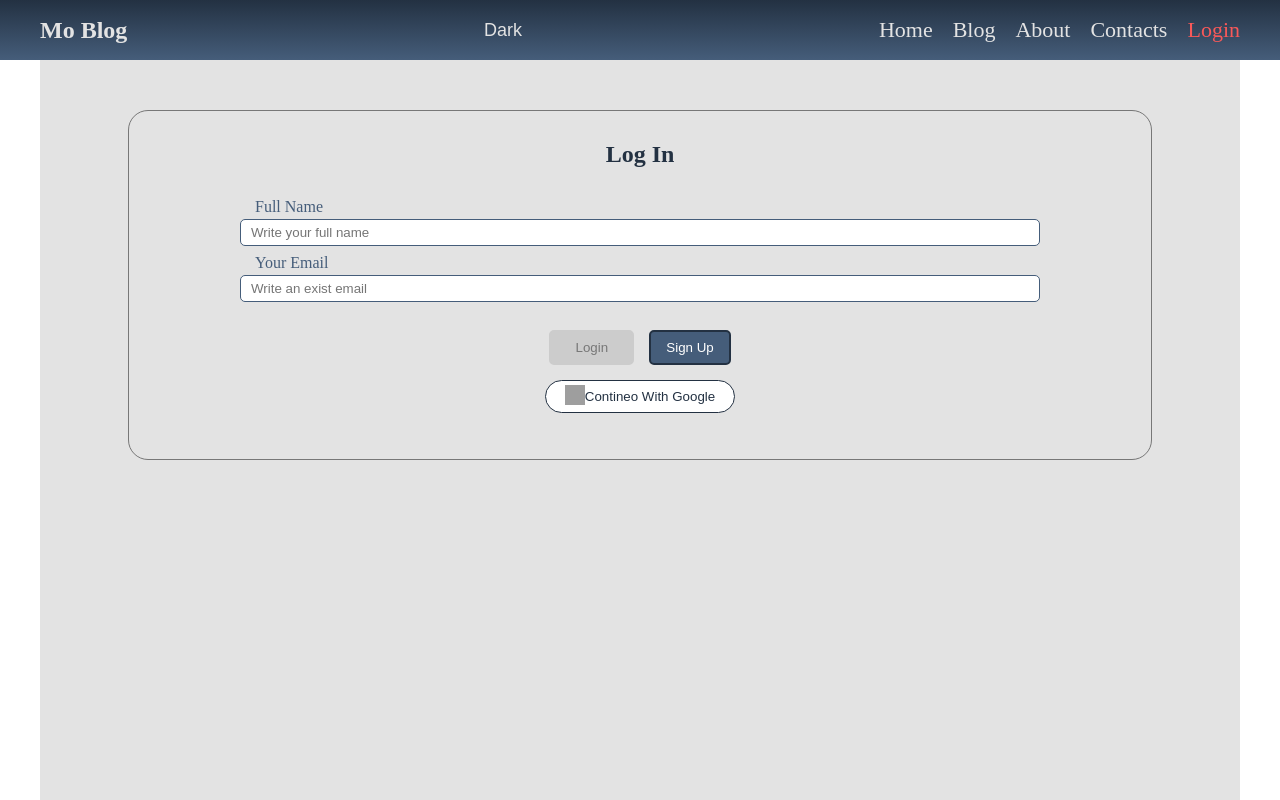
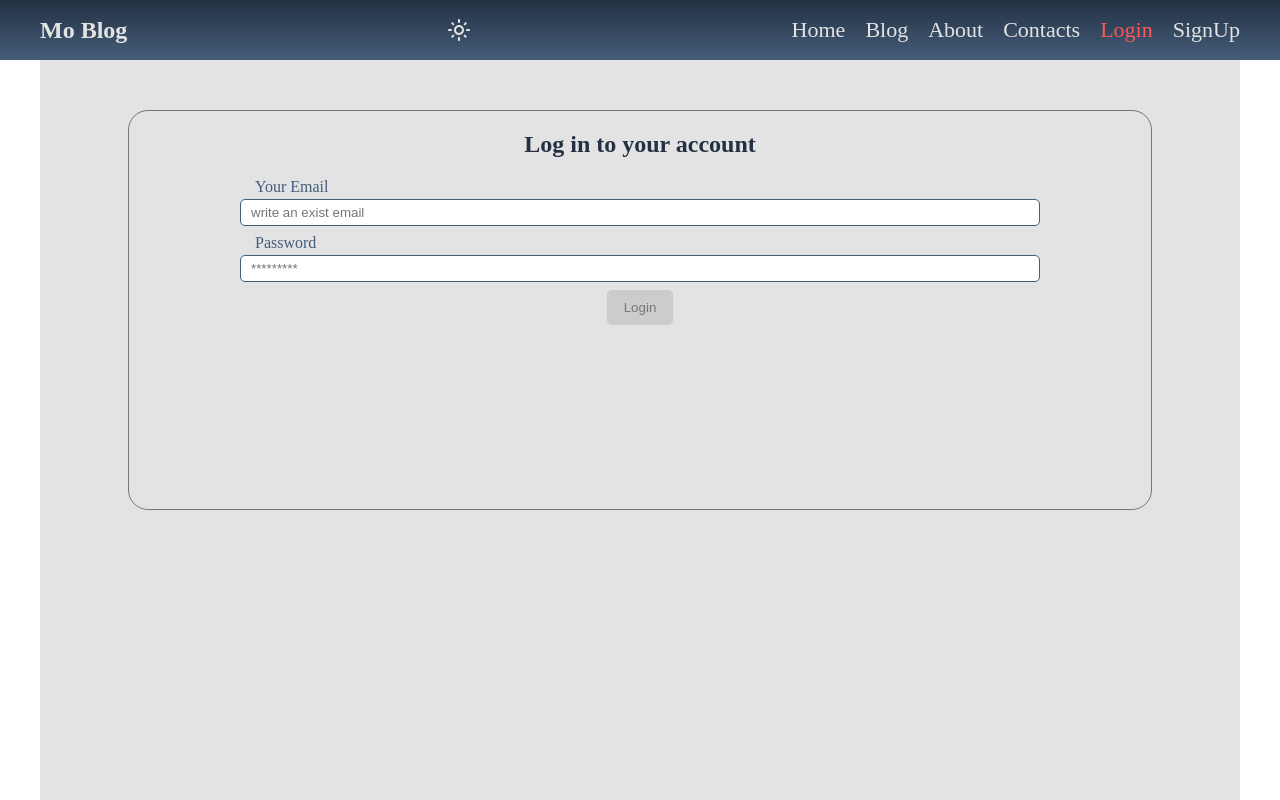
Before and after one commit to salma20111/try, a Next.js app: page /login in a window 1280 px wide. Built offline with nearby package versions, Linux system fonts and the light colour scheme; grey boxes are pictures that could not be loaded.

Commit message:
local storage anf icons

```diff
--- a/src/Components/Navbar/Navbar.jsx
+++ b/src/Components/Navbar/Navbar.jsx
@@ -1,4 +1,7 @@
 "use client";
+
+import { MdOutlineLightMode } from "react-icons/md";
+import { IoMoonOutline } from "react-icons/io5";
 
 import Link from "next/link";
 import NavLink from "./NavLink";
@@ -17,12 +20,13 @@ export default function Navbar() {
   const hideNavList = () => setShowNavList(false);
 
   return (
+
     <nav className={classes["nav-bar"]}>
       <h1 onClick={hideNavList}>
         <Link href="/">Mo Blog</Link>
       </h1>
 
-      <button onClick={toggleTheme} className={classes['themeBtn']}>{theme === 'light' ? "Dark" : 'Light'}</button>
+      <button onClick={toggleTheme} className={classes['themeBtn']}>{theme === 'light' ? <IoMoonOutline /> : <MdOutlineLightMode />}</button>
 
       <ul
         className={`${classes["nav-list"]} ${
@@ -34,6 +38,7 @@ export default function Navbar() {
         <NavLink href="/about" text="About" hideNavList={hideNavList} />
         <NavLink href="/contacts" text="Contacts" hideNavList={hideNavList} />
         <NavLink href="/login" text="Login" hideNavList={hideNavList} />
+        <NavLink href="/sign-up" text="SignUp" hideNavList={hideNavList} />
 
 
       </ul>
--- a/src/Components/Navbar/Navbar.module.css
+++ b/src/Components/Navbar/Navbar.module.css
@@ -104,7 +104,8 @@
   background-color: transparent;
   color: var(--color-three);
   border: none;
-  font-size: 18px;
+  font-size: 24px;
   cursor: pointer;
-
+  font-weight: bold;
+  display: flex;
 }
--- a/src/Components/SignUp/SignUp.jsx
+++ b/src/Components/SignUp/SignUp.jsx
@@ -6,6 +6,8 @@ import Input from "../UiElements/Input";
 import Button from "../UiElements/Button";
 import useForm from "@/hooks/useForm";
 import classes from "./signUp.module.css";
+
+const SignUp = ({ login }) => {
 
   const formValidators = {
     name: minLength,
@@ -22,21 +24,32 @@ const  initialState = {
       password: { value: "", isValid: false, touched: false },
       passwordConfirm: { value: "", isValid: false, touched: false },
     }
+  // name email birthdate password passwordConfirm
 
-const SignUp = () => {
-  // name email birthdate password passwordConfirm
+
+  if( login ) {
+    delete formValidators["name"];
+    delete formValidators["birthdate"];
+    delete formValidators["passwordConfirm"];
+    delete initialState["name"];
+    delete initialState["birthdate"];
+    delete initialState["passwordConfirm"];
+  }
+
 
   const {formState, handleChange, handleTouch, formIsValid} = useForm({initialState, formValidators})
 
 
   const handleSubmit = useCallback((e) => {
-    e.preventDefault();
-    console.log("salma")
+    e.preventDefault();//prevent refresh page
+    console.log("sent")
   },[]);
 
   return (
     <form className={classes["form"]} onSubmit={handleSubmit}>
-      <h2 className={classes["title"]}>Create New Account</h2>
+      <h2 className={classes["title"]}>{login ? "Log in to your account " : "Create New Account"}</h2>
+
+      {!login && (
         <Input
         id="name"
         type="text"
@@ -49,6 +62,8 @@ const SignUp = () => {
         onBlur={handleTouch}
          minLength={3}
       />
+      )}
+
 
       <Input
         id="email"
@@ -62,6 +77,7 @@ const SignUp = () => {
         onBlur={handleTouch}
       />
 
+      {!login && (
       <Input
         id="birthdate"
         type="date"
@@ -72,6 +88,7 @@ const SignUp = () => {
         onChange={handleChange}
         onBlur={handleTouch}
       />
+      )}
 
       <Input
         id="password"
@@ -86,6 +103,8 @@ const SignUp = () => {
         onBlur={handleTouch}
       />
 
+      {!login && (
+
       <Input
         id="passwordConfirm"
         type="password"
@@ -97,9 +116,10 @@ const SignUp = () => {
         onChange={handleChange}
         onBlur={handleTouch}
       />
+      )}
 
       <Button disabled={!formIsValid} onClick={handleSubmit}>
-        Sign Up
+       {login ? "Login" :  "Sign Up"}
       </Button>
     </form>
   );
--- a/src/app/login/page.js
+++ b/src/app/login/page.js
@@ -1,9 +1,15 @@
 import Login from "@/Components/Login/login";
+import SignUp from "@/Components/SignUp/SignUp";
+
+export const metadata = {
+    title: "Login",
+    description: "log in to you account using email and password ."
+};
 
 export default function loginPage() {
     return(
 
-        <Login />
+        <SignUp login/>
 
     )
 }
--- a/src/context/ThemeContext.js
+++ b/src/context/ThemeContext.js
@@ -5,14 +5,21 @@ import { createContext, useContext, useEffect, useState } from "react";
 const ThemeContext = createContext();
 
 export function ThemeProvider({ children }) {
-    const [theme, setTheme] = useState("light");
-    console.log(theme);
+    const [theme, setTheme] = useState(() => {
+        if(typeof window !== "undefined") {
+            localStorage.getItem("theme") ?? "light";
+        }
+    });
+
 
     const toggleTheme = () => setTheme((prev) => (prev === "light" ? "dark" : "light"));
 
     useEffect(() => {
         document.documentElement.classList.toggle("dark", theme === "dark");
-    }, [theme])
+        localStorage.setItem("theme", theme)
+        //only in useeffect becaus it work in client not server
+    }, [theme]);
+
 
     return <ThemeContext.Provider value={{theme, toggleTheme}}>{children}</ThemeContext.Provider>
 }
```
Lines whose indentation alone changed are shown as unchanged.
